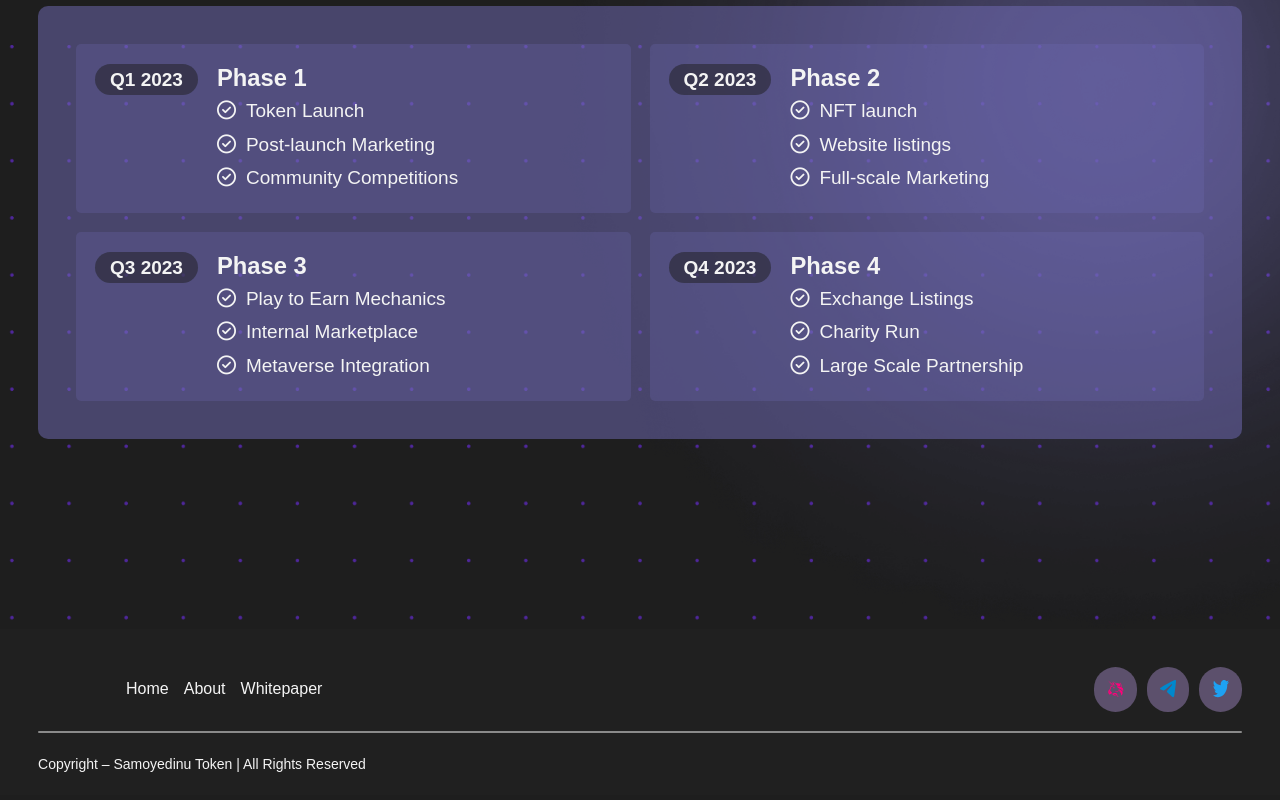
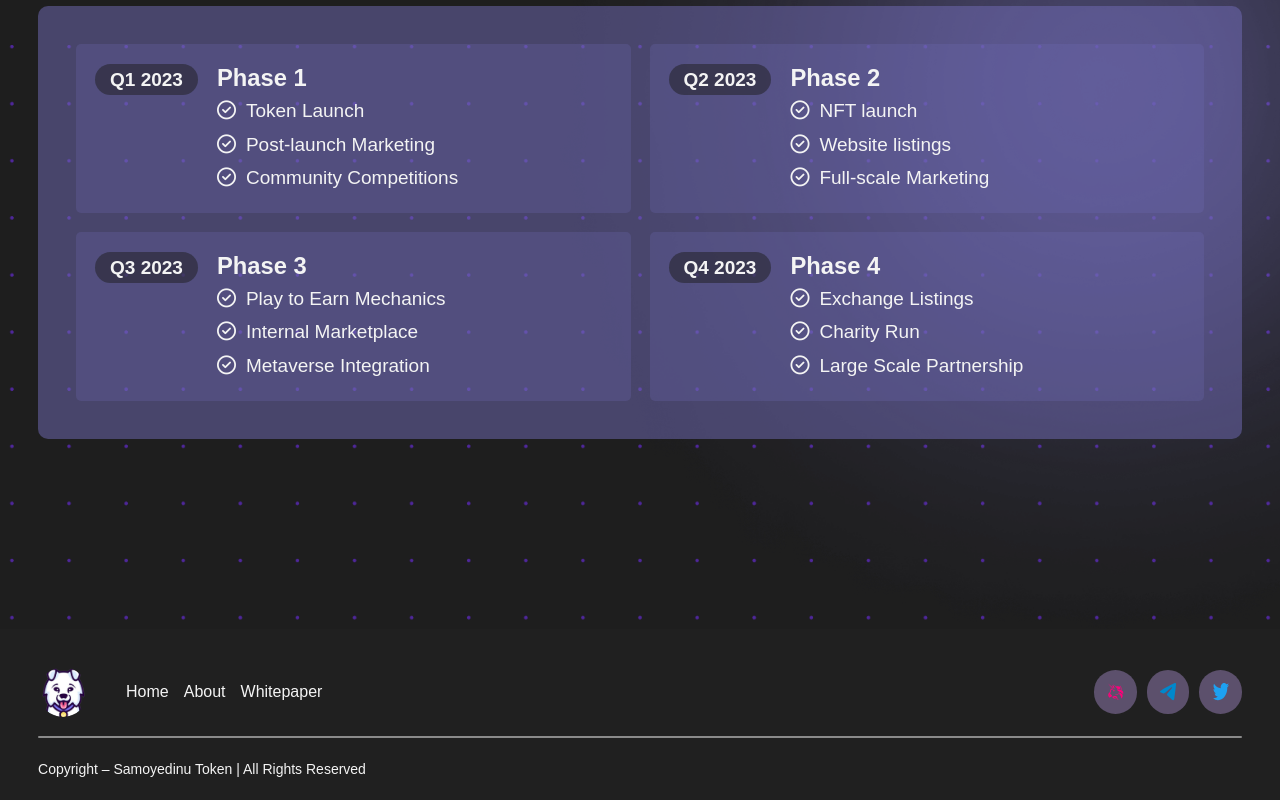
Before and after one commit to Kochikuko/samo, a plain HTML site: page index.html in a window 1280 px wide. Shown: the part 2971-3771 px from the top of the page. Drawn offline with nearby package versions, Linux system fonts and the light colour scheme; the site is published under a folder, as on GitHub Pages, so addresses that start at the root find nothing.

Commit message:
Update index.html

```diff
--- a/index.html
+++ b/index.html
@@ -274,7 +274,7 @@
 
             <div class="d7">
                 <div class="logo-2">
-                    <img src="/assets/g2.png" class="footer-logo" alt="" srcset="">
+                    <img src="assets/g2.png" class="footer-logo" alt="" srcset="">
 
                     <div class="footer-nav">
                         <li><a href="#home" rel="noopener noreferrer">Home</a></li>
```
